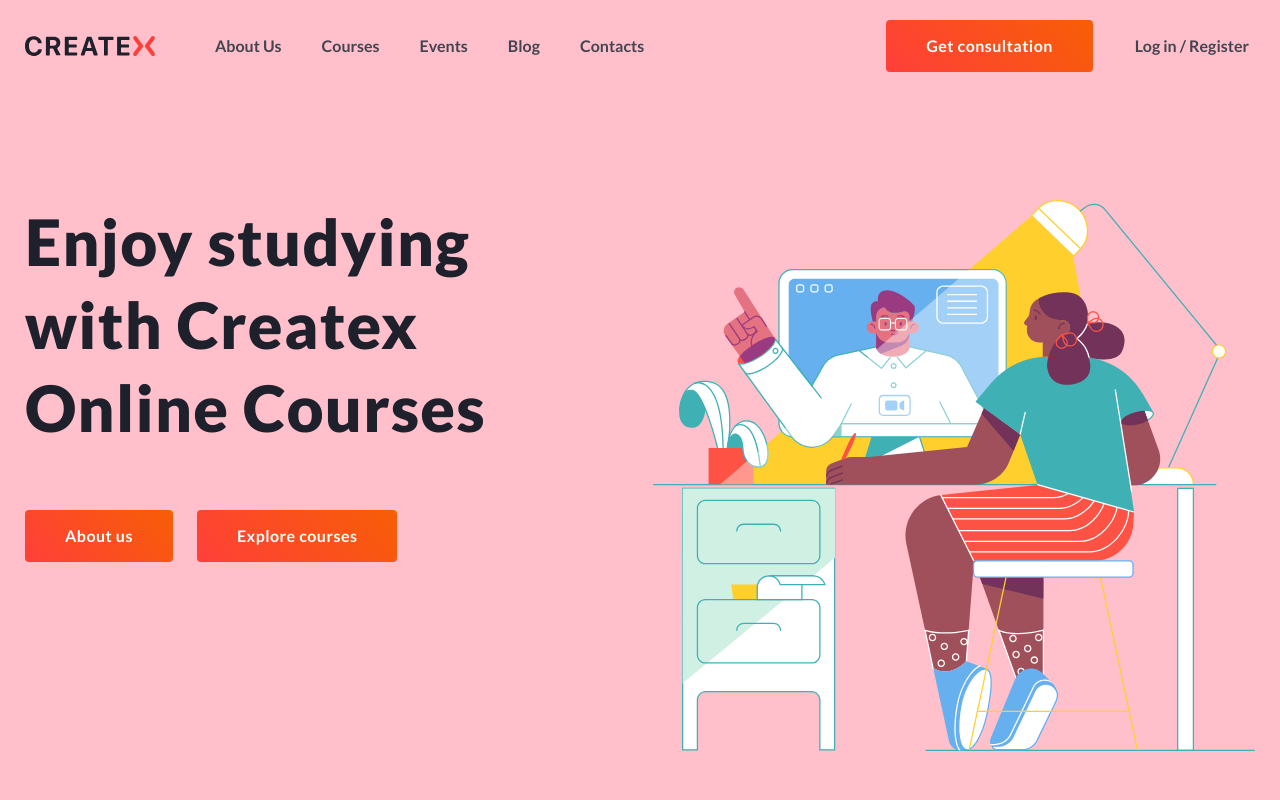
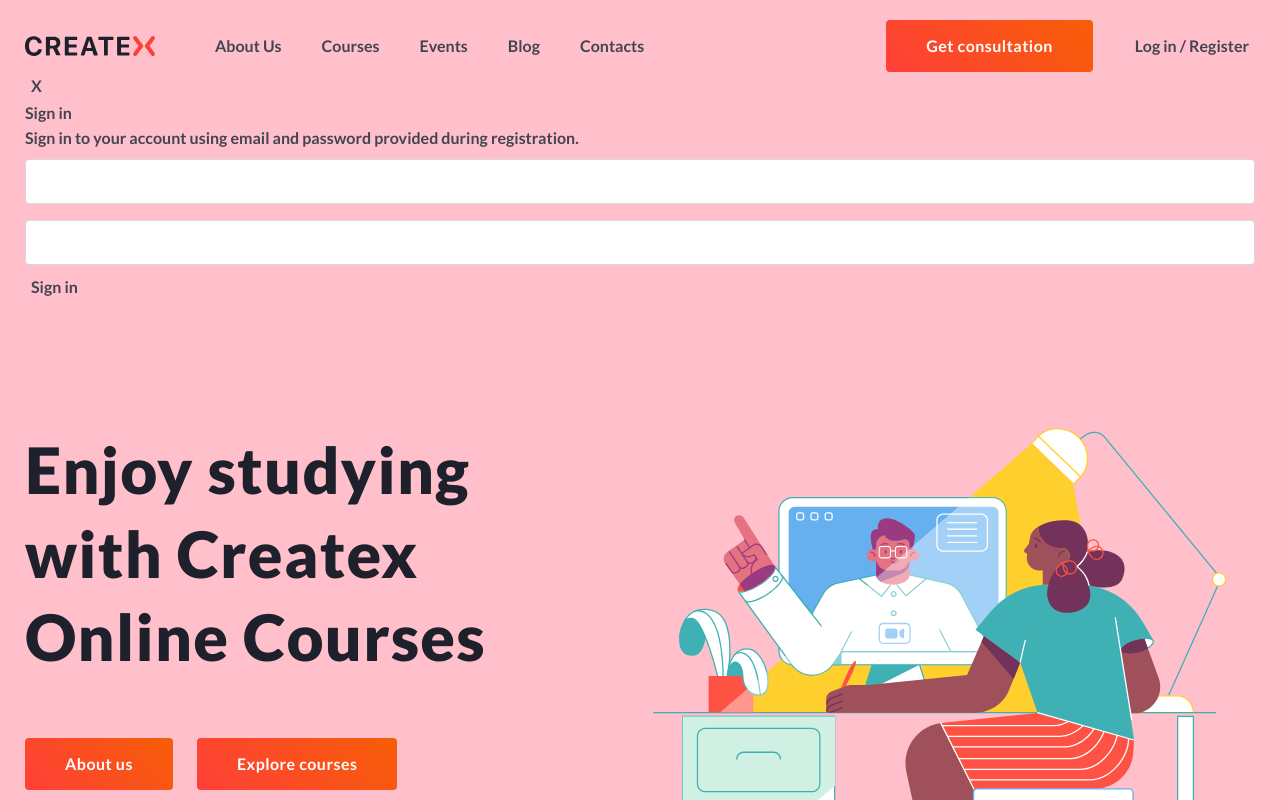
Before and after one commit to progdidi/createx, a React (Create React App) app: page / in a window 1280 px wide. Shown: the top 800 px of the page. Built offline with nearby package versions, Linux system fonts and the light colour scheme; a web font is replaced by a local one.

Commit message:
feat: feat SighUp component

```diff
--- a/src/components/Header/Header.js
+++ b/src/components/Header/Header.js
@@ -2,6 +2,9 @@ import { NavLink } from 'react-router-dom';
 
 import logo from './logo.svg';
 import './header.scss';
+
+//components
+import SignInForm from './SignInForm/SignInForm';
 
 const Header = () => {
     return (
@@ -25,6 +28,8 @@ const Header = () => {
                         <button className="header__btn">Log in / Register</button>
                     </div>
                 </div>
+
+                <SignInForm/>
             </div>
         </header>
      );
--- /dev/null
+++ b/src/components/Header/SignInForm/SignInForm.js
@@ -0,0 +1,24 @@
+import './signInForm.scss';
+
+const SignInForm = () => {
+    return (
+        <div className="sign-in modal">
+            <button className="sign-in__btn modal__btn">X</button>
+            <h5 className="modal__title">Sign in</h5>
+            <p className="modal__comment">Sign in to your account using email and password provided during registration.</p>
+
+            <form className="modal__form">
+                <label htmlFor="" className="form-label">
+                    <input type="text" className="form-input" />
+                </label>
+                <label htmlFor="" className="form-label">
+                    <input type="text" className="form-input" />
+                </label>
+
+                <button className="modal__form-btn">Sign in</button>
+            </form>
+        </div>
+     );
+}
+
+export default SignInForm;
```
Also changed, not shown: src/components/Header/SignUpForm/SignUpForm.js (added, +9 -0 lines), src/components/Header/SignInForm/signInForm.scss (added), src/components/Header/SignUpForm/signUpForm.scss (added).
